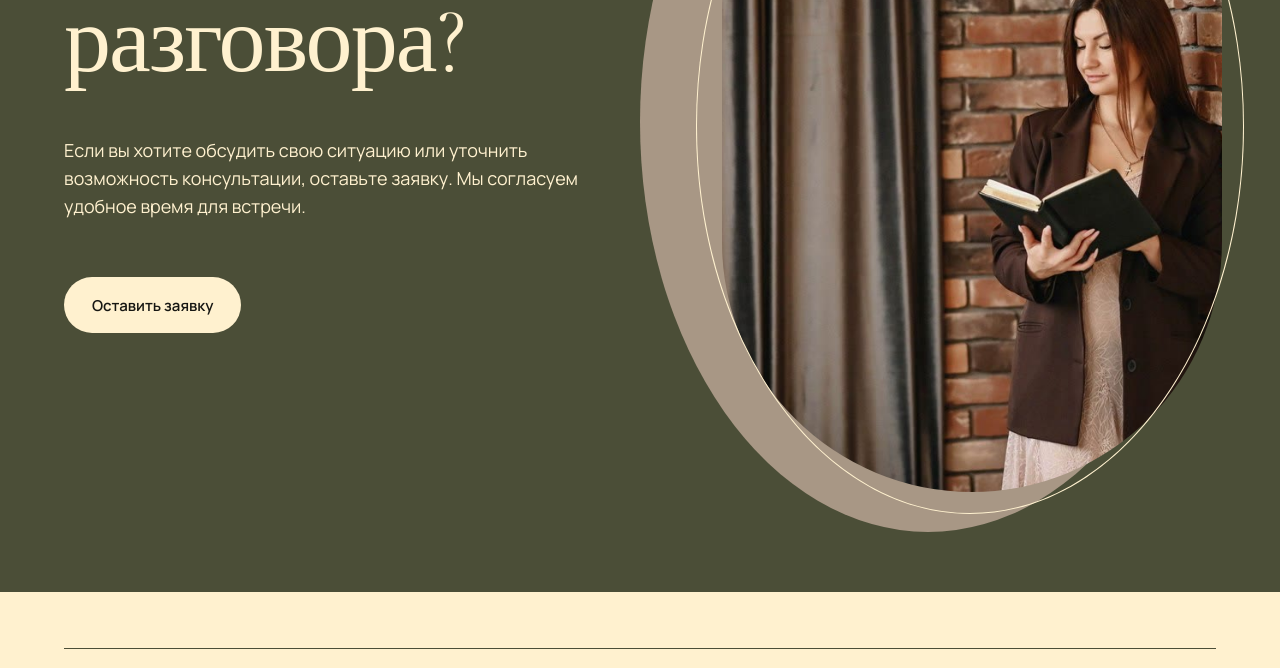
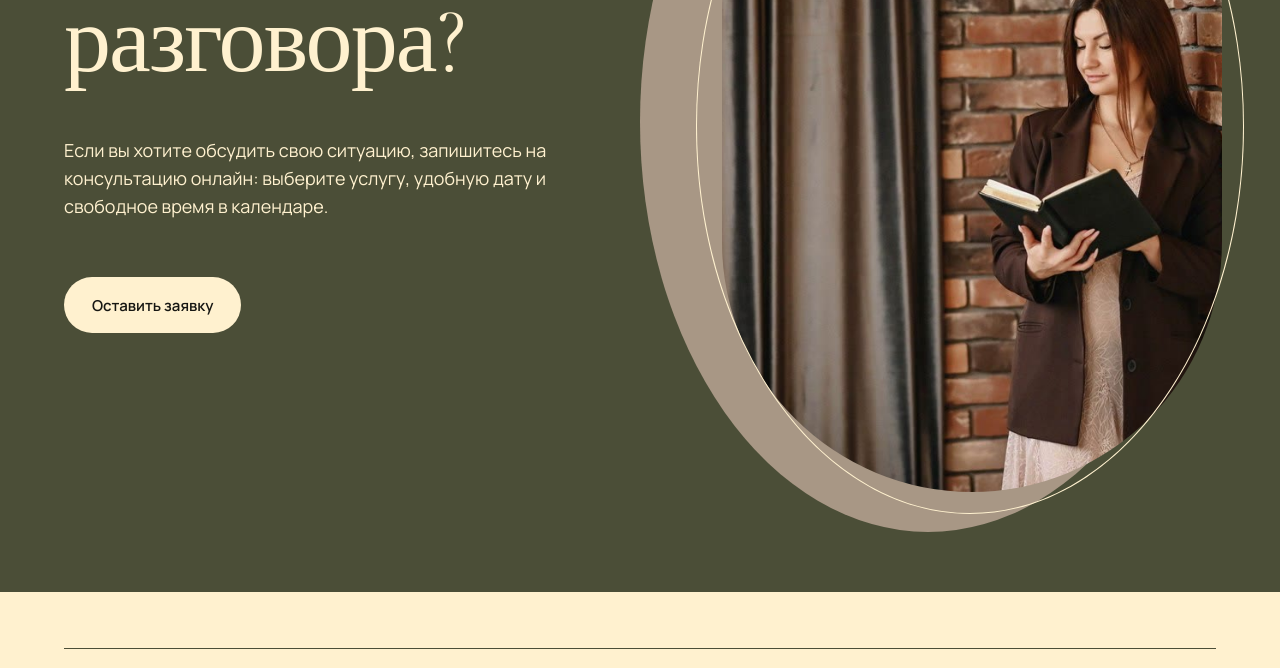
Before and after one commit to ekaterinalipatovawork-create/yulia-berdnikova-website, a plain HTML site: page index.html in a window 1280 px wide. Shown: the part 10880-11548 px from the top of the page. Drawn offline with nearby package versions, Linux system fonts and the light colour scheme.

Commit message:
Align contact block copy with online booking
Co-Authored-By: Claude Opus 5.5 <noreply@anthropic.com>

```diff
--- a/index.html
+++ b/index.html
@@ -132,7 +132,7 @@
       </section>
 
       <section class="section contact" id="contact">
-        <div class="shell contact-grid"><div class="reveal"><h2>Начнём с<br />разговора?</h2><p>Если вы хотите обсудить свою ситуацию или уточнить возможность консультации, оставьте заявку. Мы согласуем удобное время для встречи.</p><a class="button light" href="https://n2781405.yclients.ru/" target="_blank" rel="noopener" data-booking-open>Оставить заявку</a></div><div class="contact-art"><img class="contact-backdrop" src="assets/cta-backdrop.svg" alt="" /><img class="contact-photo" src="assets/cta-photo.jpg" alt="Юлия Бердникова" /><img class="contact-contour" src="assets/cta-contour.svg" alt="" /></div></div>
+        <div class="shell contact-grid"><div class="reveal"><h2>Начнём с<br />разговора?</h2><p>Если вы хотите обсудить свою ситуацию, запишитесь на консультацию онлайн: выберите услугу, удобную дату и свободное время в календаре.</p><a class="button light" href="https://n2781405.yclients.ru/" target="_blank" rel="noopener" data-booking-open>Оставить заявку</a></div><div class="contact-art"><img class="contact-backdrop" src="assets/cta-backdrop.svg" alt="" /><img class="contact-photo" src="assets/cta-photo.jpg" alt="Юлия Бердникова" /><img class="contact-contour" src="assets/cta-contour.svg" alt="" /></div></div>
       </section>
     </main>
 
```
